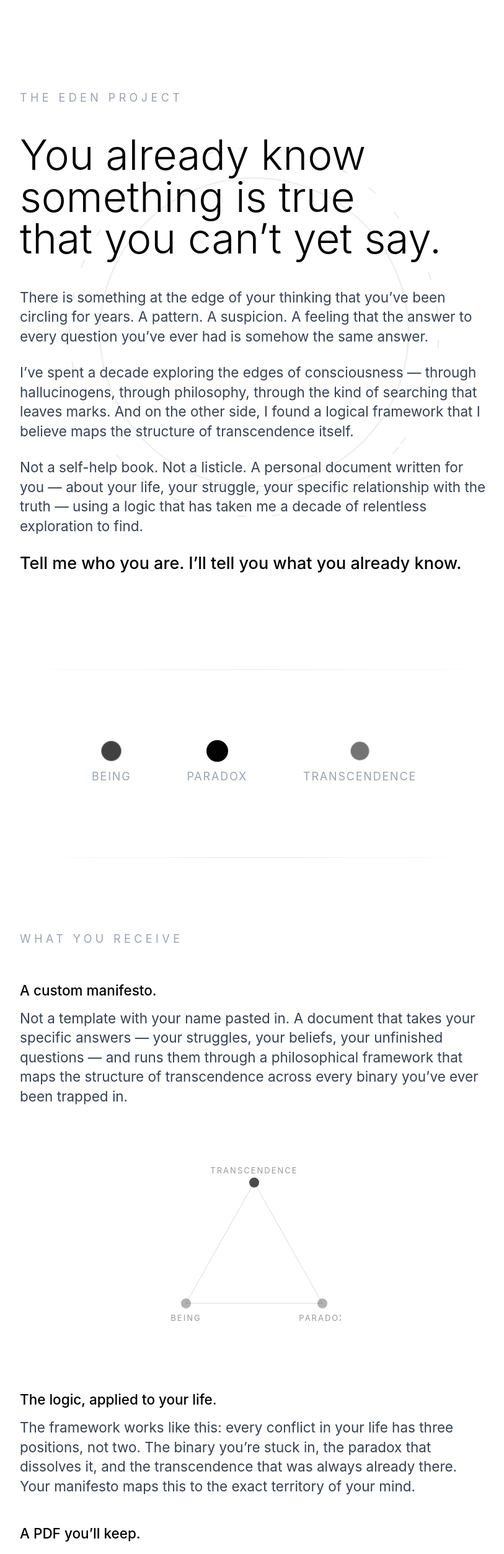
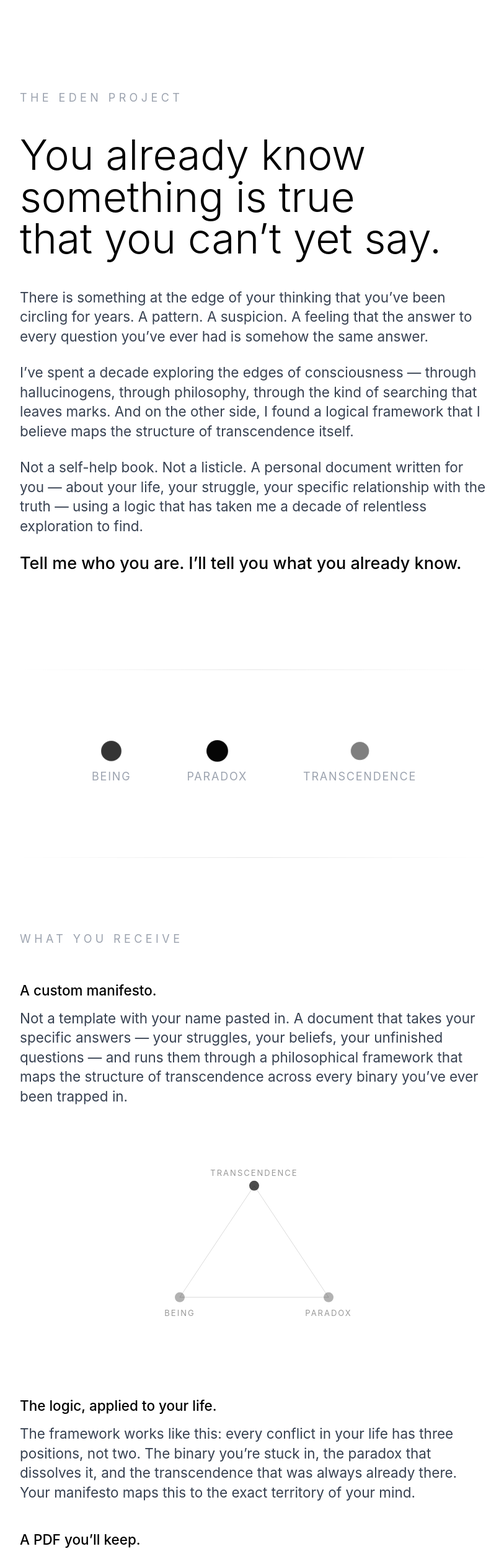
Before and after one commit to Daniel-Edmondson/eden-manifesto, a Next.js app: page / in a window 1280 px wide. Shown: the top 2507 px of the page at 62% size, without its empty margins (230-1043 px from the left). Built offline with nearby package versions, Linux system fonts and the light colour scheme.

Commit message:
Remove circle, fix Paradox text cutoff

```diff
--- a/app/page.js
+++ b/app/page.js
@@ -1,33 +1,6 @@
 'use client';
 
 import { useState } from 'react';
-
-// The O Symbol — central to the Eden Project philosophy
-function OSymbol({ className = '' }) {
-  return (
-    <div className={`relative ${className}`}>
-      <svg viewBox="0 0 200 200" className="w-full h-full animate-breathe">
-        <circle
-          cx="100" cy="100" r="70"
-          fill="none"
-          stroke="black"
-          strokeWidth="0.5"
-          className="animate-draw-circle"
-        />
-      </svg>
-      <svg viewBox="0 0 200 200" className="w-full h-full absolute inset-0 animate-spin-slow">
-        <circle
-          cx="100" cy="100" r="85"
-          fill="none"
-          stroke="black"
-          strokeWidth="0.3"
-          strokeDasharray="4 12"
-          opacity="0.15"
-        />
-      </svg>
-    </div>
-  );
-}
 
 // Three dots representing Being / Paradox / Transcendence
 function TriadDots({ className = '' }) {
@@ -87,11 +60,6 @@ export default function Home() {
     <main className="min-h-screen flex flex-col overflow-hidden">
       {/* Hero */}
       <section className="relative flex-1 flex items-center justify-center px-6 py-20 md:py-32">
-        {/* Background O symbol */}
-        <div className="absolute top-1/2 left-1/2 -translate-x-1/2 -translate-y-1/2 w-[500px] h-[500px] md:w-[700px] md:h-[700px] pointer-events-none">
-          <OSymbol />
-        </div>
-
         <div className="max-w-2xl relative z-10">
           <p className="text-sm md:text-base tracking-[0.3em] uppercase text-gray-400 mb-10 animate-fade-in">
             The Eden Project
@@ -163,16 +131,16 @@ export default function Home() {
 
             {/* Triad diagram */}
             <div className="flex justify-center py-8 md:py-12">
-              <svg width="280" height="260" viewBox="0 0 280 260" className="animate-float">
-                <line x1="140" y1="25" x2="30" y2="220" stroke="black" strokeWidth="1" opacity="0.15" />
-                <line x1="140" y1="25" x2="250" y2="220" stroke="black" strokeWidth="1" opacity="0.15" />
-                <line x1="30" y1="220" x2="250" y2="220" stroke="black" strokeWidth="1" opacity="0.15" />
-                <circle cx="140" cy="25" r="8" fill="black" opacity="0.7" />
-                <circle cx="30" cy="220" r="8" fill="black" opacity="0.3" />
-                <circle cx="250" cy="220" r="8" fill="black" opacity="0.3" />
-                <text x="140" y="10" textAnchor="middle" fontSize="13" fill="#999" fontFamily="Inter, sans-serif" letterSpacing="2">TRANSCENDENCE</text>
-                <text x="30" y="248" textAnchor="middle" fontSize="13" fill="#999" fontFamily="Inter, sans-serif" letterSpacing="2">BEING</text>
-                <text x="250" y="248" textAnchor="middle" fontSize="13" fill="#999" fontFamily="Inter, sans-serif" letterSpacing="2">PARADOX</text>
+              <svg width="320" height="270" viewBox="0 0 320 270" className="animate-float">
+                <line x1="160" y1="30" x2="40" y2="210" stroke="black" strokeWidth="1" opacity="0.15" />
+                <line x1="160" y1="30" x2="280" y2="210" stroke="black" strokeWidth="1" opacity="0.15" />
+                <line x1="40" y1="210" x2="280" y2="210" stroke="black" strokeWidth="1" opacity="0.15" />
+                <circle cx="160" cy="30" r="8" fill="black" opacity="0.7" />
+                <circle cx="40" cy="210" r="8" fill="black" opacity="0.3" />
+                <circle cx="280" cy="210" r="8" fill="black" opacity="0.3" />
+                <text x="160" y="14" textAnchor="middle" fontSize="13" fill="#999" fontFamily="Inter, sans-serif" letterSpacing="2">TRANSCENDENCE</text>
+                <text x="40" y="240" textAnchor="middle" fontSize="13" fill="#999" fontFamily="Inter, sans-serif" letterSpacing="2">BEING</text>
+                <text x="280" y="240" textAnchor="middle" fontSize="13" fill="#999" fontFamily="Inter, sans-serif" letterSpacing="2">PARADOX</text>
               </svg>
             </div>
 
@@ -233,13 +201,6 @@ export default function Home() {
       </section>
 
       <SectionDivider />
-
-      {/* O symbol before pricing */}
-      <div className="flex justify-center py-12">
-        <div className="w-32 h-32 md:w-40 md:h-40">
-          <OSymbol />
-        </div>
-      </div>
 
       {/* Pricing — at the bottom */}
       <section className="px-6 py-20 md:py-24">
```
